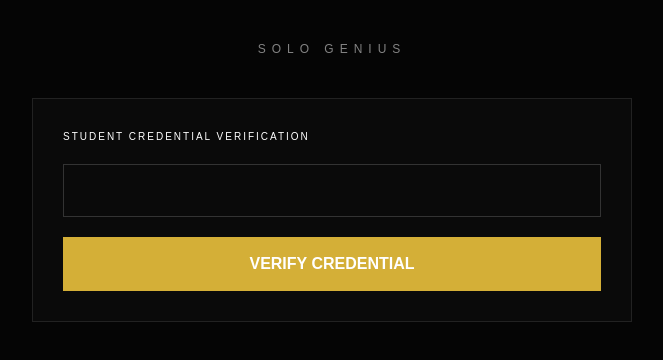
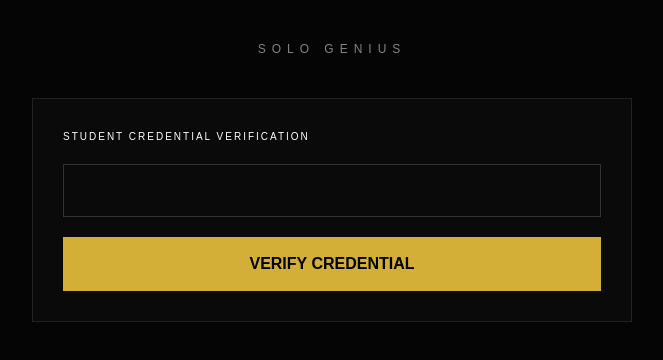
Before and after one commit to yangkarg35-ui/solo-genius, a Next.js app: page /verify in a window 1280 px wide. Shown: the top 360 px of the page, without its empty margins (308-971 px from the left). Built offline with nearby package versions, Linux system fonts and the light colour scheme.

Commit message:
Fix credential card image display and remove example text

```diff
--- a/app/verify/page.tsx
+++ b/app/verify/page.tsx
@@ -1,7 +1,6 @@
 'use client';
 import { useState } from 'react';
 
-// စာရင်းထဲမှာ ID ရှိရင် ပေါ်လာမယ်
 const registry: any = {
   'SG-2026-0001': { name: 'Kyaw Zin', cert: 'Advanced Guitar & Musical Thinking', date: '13 August 2026' },
   'SG-2026-0002': { name: 'Aung Hein', cert: 'Creativity and Critical Thinking', date: '13 August 2026' },
@@ -16,7 +15,7 @@ export default function VerifyPage() {
     setLoading(true);
     setResult(null);
     setTimeout(() => {
-      setResult(registry[val] || 'NOT_FOUND');
+      setResult(registry[val] ? { id: val, ...registry[val] } : 'NOT_FOUND');
       setLoading(false);
     }, 1000);
   };
@@ -26,23 +25,24 @@ export default function VerifyPage() {
       <div style={{ width: '100%', maxWidth: '600px' }}>
         <h1 style={{ fontSize: '12px', letterSpacing: '6px', textAlign: 'center', marginBottom: '40px', opacity: 0.5 }}>SOLO GENIUS</h1>
 
-        {/* Input Section */}
         <div style={{ border: '1px solid #222', padding: '30px', backgroundColor: '#0a0a0a' }}>
           <p style={{ fontSize: '10px', letterSpacing: '2px', marginBottom: '20px' }}>STUDENT CREDENTIAL VERIFICATION</p>
           <input
             value={val} onChange={(e) => setVal(e.target.value)}
             style={{ width: '100%', background: 'transparent', border: '1px solid #333', padding: '15px', color: '#fff', fontSize: '14px', boxSizing: 'border-box' }}
           />
-          <button onClick={handleVerify} style={{ width: '100%', marginTop: '20px', padding: '15px', background: '#D4AF37', border: 'none', fontWeight: 'bold', cursor: 'pointer' }}>
+          <button onClick={handleVerify} style={{ width: '100%', marginTop: '20px', padding: '15px', background: '#D4AF37', border: 'none', fontWeight: 'bold', cursor: 'pointer', color: '#000' }}>
             {loading ? 'VERIFYING...' : 'VERIFY CREDENTIAL'}
           </button>
         </div>
 
-        {/* Dynamic Result Section */}
         {result === 'NOT_FOUND' && <p style={{ textAlign: 'center', marginTop: '20px', color: '#D4AF37', fontSize: '12px' }}>CREDENTIAL NOT FOUND.</p>}
 
         {result && result !== 'NOT_FOUND' && (
           <div style={{ marginTop: '40px', border: '1px solid #D4AF37', padding: '40px', animation: 'fadeIn 0.5s' }}>
+            {/* ပုံကို ဒီနေရာမှာ ခေါ်ပြထားပါတယ် */}
+            <img src={`/${result.id}.jpg`} alt="Credential" style={{ width: '100%', marginBottom: '20px', border: '1px solid #333' }} />
+
             <div style={{ display: 'flex', alignItems: 'center', gap: '10px', marginBottom: '20px' }}>
               <span style={{ color: '#D4AF37' }}>✓</span>
               <span style={{ fontSize: '10px', letterSpacing: '2px' }}>VERIFIED AUTHENTIC RECORD</span>
@@ -50,7 +50,7 @@ export default function VerifyPage() {
             <h2 style={{ fontSize: '18px', marginBottom: '5px' }}>{result.cert}</h2>
             <p style={{ fontSize: '14px', color: '#888', marginBottom: '20px' }}>{result.name}</p>
             <div style={{ display: 'flex', justifyContent: 'space-between', fontSize: '10px', color: '#666', textTransform: 'uppercase' }}>
-              <span>ID: {val}</span>
+              <span>ID: {result.id}</span>
               <span>{result.date}</span>
             </div>
           </div>
```
